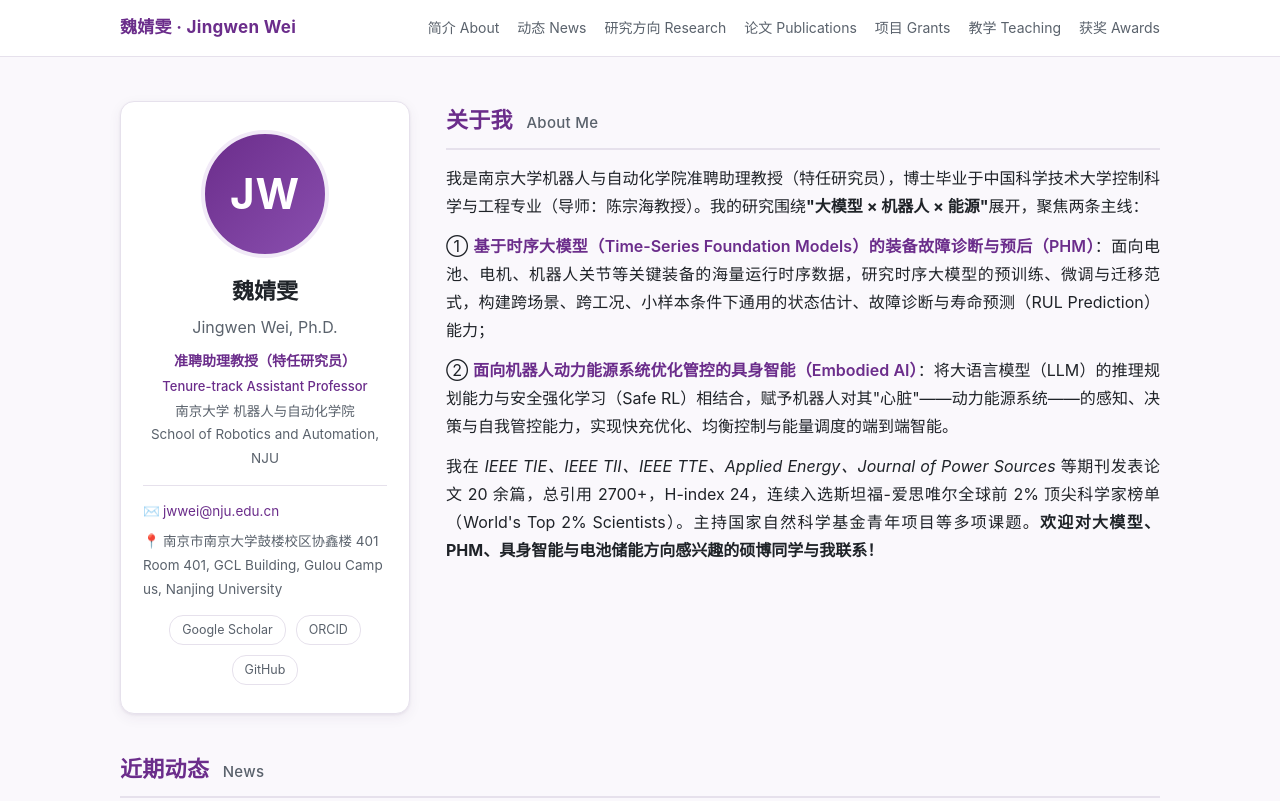
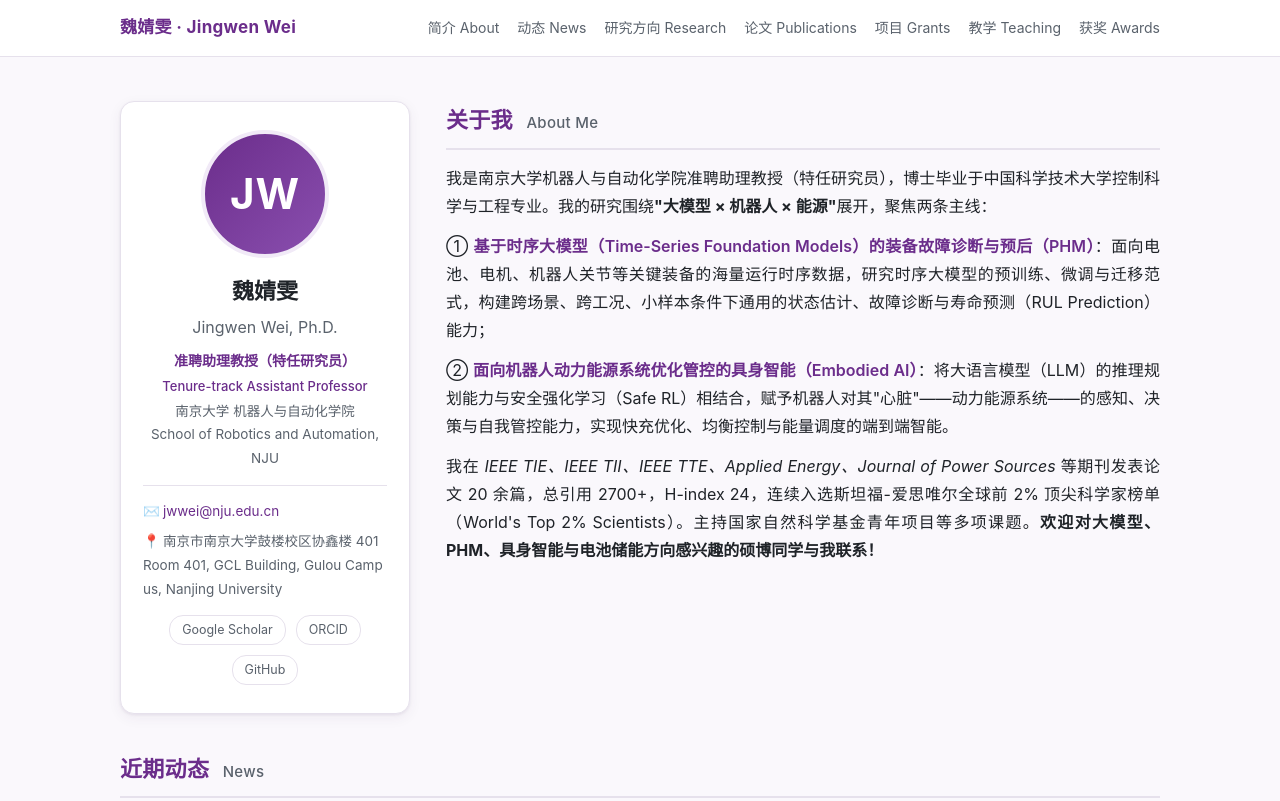
Before and after one commit to jwwei-nju/jwwei-nju.github.io, a plain HTML site: page index.html in a window 1280 px wide. Shown: the top 801 px of the page. Drawn offline with Linux system fonts and the light colour scheme.

Commit message:
Remove advisor info from about section

```diff
--- a/index.html
+++ b/index.html
@@ -179,7 +179,7 @@
 
     <div class="about">
       <h2>关于我 <span class="en">About Me</span></h2>
-      <p>我是南京大学机器人与自动化学院准聘助理教授（特任研究员），博士毕业于中国科学技术大学控制科学与工程专业（导师：陈宗海教授）。我的研究围绕<strong>"大模型 × 机器人 × 能源"</strong>展开，聚焦两条主线：</p>
+      <p>我是南京大学机器人与自动化学院准聘助理教授（特任研究员），博士毕业于中国科学技术大学控制科学与工程专业。我的研究围绕<strong>"大模型 × 机器人 × 能源"</strong>展开，聚焦两条主线：</p>
       <p>① <span class="hl">基于时序大模型（Time-Series Foundation Models）的装备故障诊断与预后（PHM）</span>：面向电池、电机、机器人关节等关键装备的海量运行时序数据，研究时序大模型的预训练、微调与迁移范式，构建跨场景、跨工况、小样本条件下通用的状态估计、故障诊断与寿命预测（RUL Prediction）能力；</p>
       <p>② <span class="hl">面向机器人动力能源系统优化管控的具身智能（Embodied AI）</span>：将大语言模型（LLM）的推理规划能力与安全强化学习（Safe RL）相结合，赋予机器人对其"心脏"——动力能源系统——的感知、决策与自我管控能力，实现快充优化、均衡控制与能量调度的端到端智能。</p>
       <p>我在 <em>IEEE TIE、IEEE TII、IEEE TTE、Applied Energy、Journal of Power Sources</em> 等期刊发表论文 20 余篇，总引用 2700+，H-index 24，连续入选斯坦福-爱思唯尔全球前 2% 顶尖科学家榜单（World's Top 2% Scientists）。主持国家自然科学基金青年项目等多项课题。<strong>欢迎对大模型、PHM、具身智能与电池储能方向感兴趣的硕博同学与我联系！</strong></p>
```
